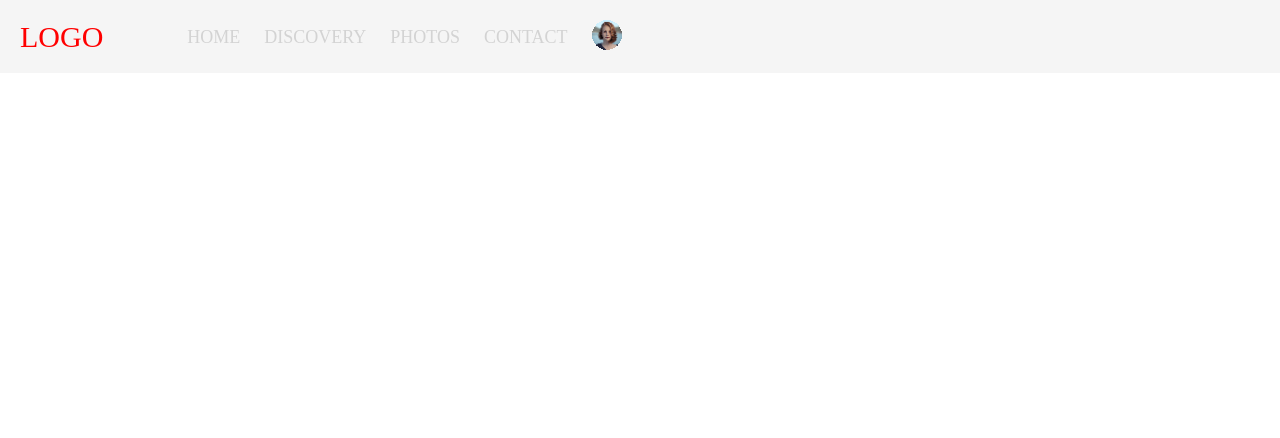
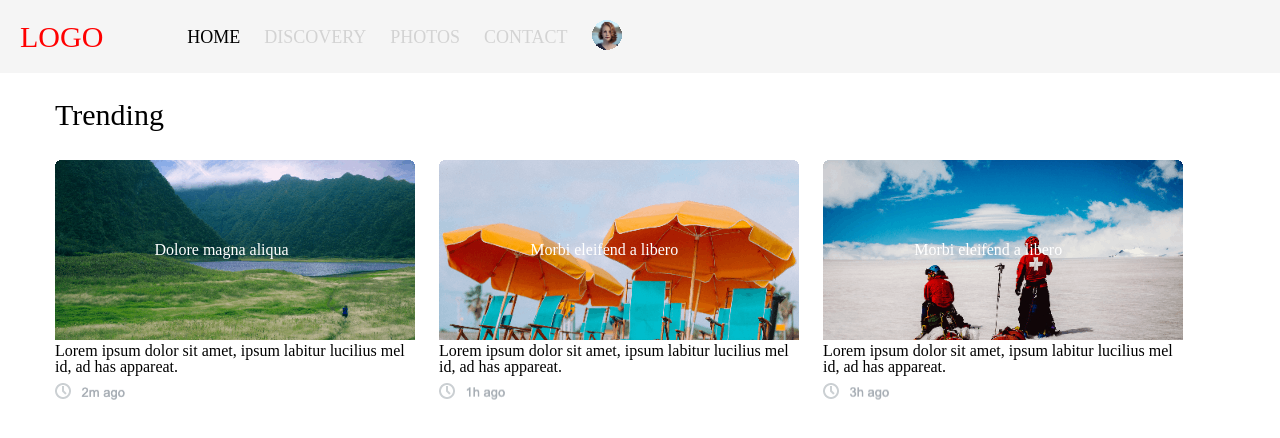
Before and after one commit to lasha023/lecture-5, a plain HTML site: page index.html in a window 1280 px wide. Drawn offline with Linux system fonts and the light colour scheme.

Commit message:
section 1 is done

```diff
--- a/css/styles.css
+++ b/css/styles.css
@@ -18,3 +18,24 @@ vertical-align: middle;
 margin-right: 20px;}
 li a {font-size: 18px;
 color: lightgrey;}
+
+.home{color: black;}
+.container {width: 1170px;
+ margin: 0 auto;}
+h1{font-size: 30px;
+color: black;
+margin-top: 100px;
+margin-bottom: 30px;}
+.wrapper{ margin-right: 20px;
+	display: inline-block;
+	position: relative;
+}
+.div1{display: inline-block;}
+h2{position: absolute; top: 50%;
+	left: 50%;
+	transform: translate(-60%,-60%);
+color: white;}
+p{vertical-align: middle; position:
+ absolute;}
+ article {position: absolute;
+ 	margin-top: 40px;}
--- a/index.html
+++ b/index.html
@@ -12,7 +12,7 @@
 			<nav>
 				<ul>
 					<li>
-						<a href="#" class="mt">
+						<a href="#" class="home">
 						 HOME</a>
 					</li>
 					<li>
@@ -34,6 +34,44 @@
 			</nav>
 
 		</header>
+		<section class="container">
+			<h1>Trending</h1>
+		</section>
+		<section class="container">
+				<div class="wrapper">
+					<div class="wrapper">
+					<img src="images/1.png">
+					<h2>Dolore magna aliqua</h2>
+					<p>Lorem ipsum dolor sit amet, ipsum labitur lucilius mel id, ad has appareat.
+					</p>
+					<article>
+						<img src="images/2m.png">
+					</article>
+
+					</div>
+					<div class="wrapper"> <img src="images/2.png">
+						<h2>Morbi eleifend a libero
+						</h2>
+						<p>Lorem ipsum dolor sit amet, ipsum labitur lucilius mel id, ad has appareat.
+						</p>
+						<article>
+							<img src="images/2tm.png">
+						</article>
+					</div>
+					<div class="wrapper"><img src="images/3.png">
+						<h2>Morbi eleifend a libero
+						</h2>
+						<p>Lorem ipsum dolor sit amet, ipsum labitur lucilius mel id, ad has appareat.
+						</p>
+						<article>
+							<img src="images/3h.png">
+						</article>
+
+					</div>
+
+				</div>
+
+		</section>
 
 
 	</body>
```
Also changed, not shown: images/1.png (added), images/2.png (added), images/2m.png (added), images/2tm.png (added), images/3.png (added), images/3h.png (added), 2 other files.
